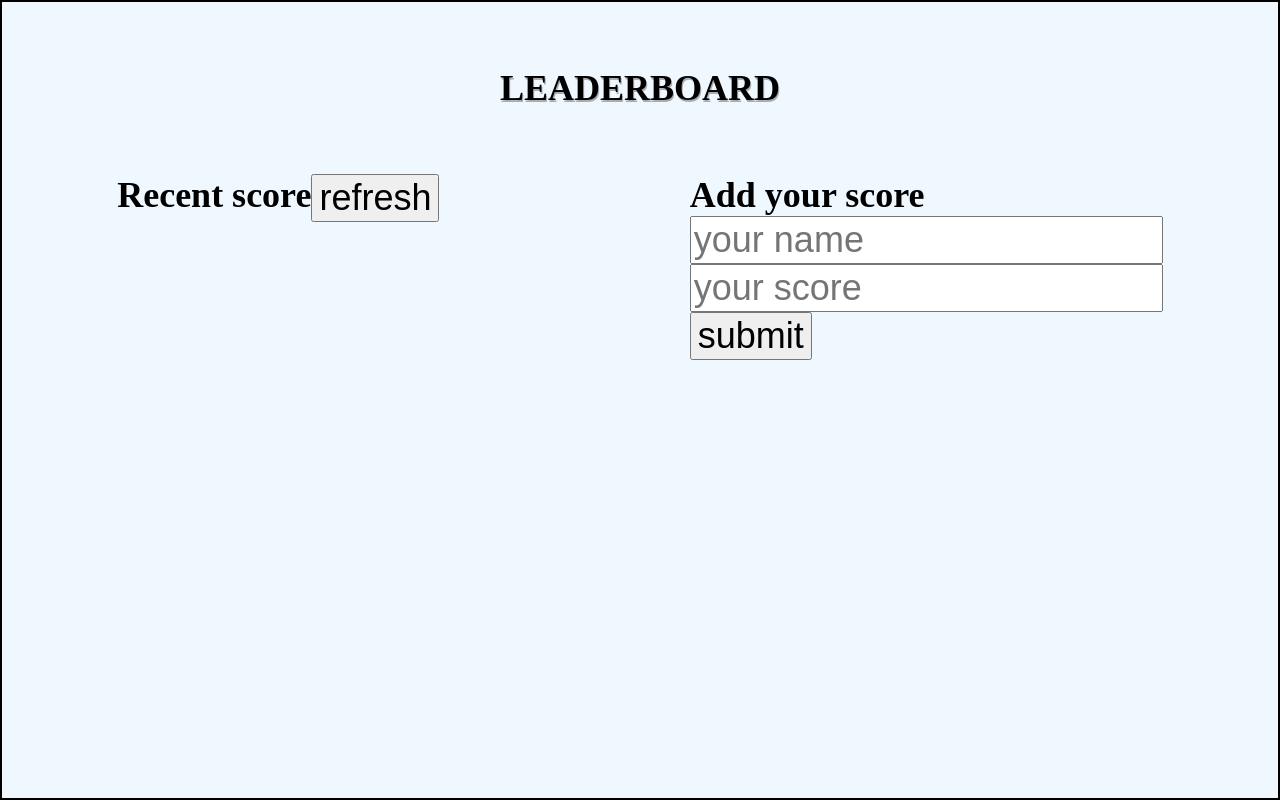
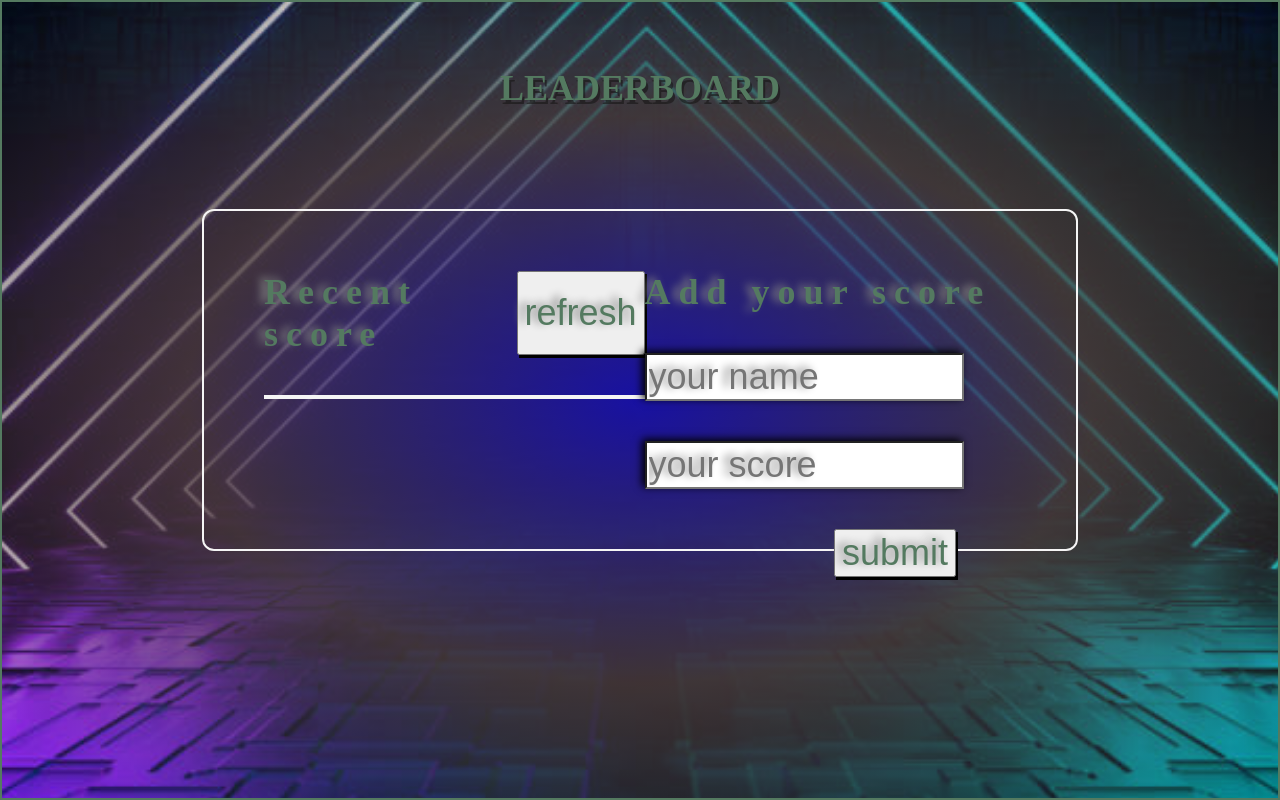
Before and after one commit to Uchenna-ibute/Leaderboard, a website built with webpack: page src/index.html in a window 1280 px wide. Built offline with nearby package versions, Linux system fonts and the light colour scheme; no server answers.

Commit message:
Make the review correction

```diff
--- a/src/index.html
+++ b/src/index.html
@@ -28,7 +28,7 @@
                 <br>
                 <input type="number" placeholder="your score" id="score">
                 <br>
-                <button>submit</button>
+                <button class="bt">submit</button>
               </form>
             </div>
 
--- a/src/style.css
+++ b/src/style.css
@@ -2,12 +2,16 @@
   box-sizing: border-box;
   margin: 0;
   font-size: 36px;
+  color: rgb(84 122 96);
+  text-shadow: -6px -2px 8px grey;
 }
 
 body {
   width: 100%;
   height: 100vh;
-  background-color: aliceblue;
+  background-image: radial-gradient(#1d14c3d1, #4b3c3cd4, transparent), url("../img/img.jpg");
+  background-repeat: no-repeat;
+  background-size: cover;
   border: 2px solid;
 }
 
@@ -15,14 +19,17 @@ h1 {
   text-align: center;
   margin: 65px;
   text-transform: uppercase;
-  text-shadow: 1px 2px #808080a3;
+  text-shadow: 2px 4px #191818a3;
 }
 
 .container {
   display: flex;
-  gap: 20px;
   justify-content: space-around;
   font-size: 16px;
+  border: 2px solid whitesmoke;
+  border-radius: 12px;
+  padding: 60px;
+  margin: 100px 200px;
 }
 
 .head {
@@ -31,6 +38,47 @@ h1 {
 
 .hello {
   display: none;
+}
+
+h2 {
+  letter-spacing: 8px;
+}
+
+.scores {
+  border: 2px solid whitesmoke;
+  margin-top: 40px;
+}
+
+.scores li {
+  border-bottom: 1px solid;
+  list-style: none;
+  width: 100%;
+}
+
+input {
+  width: 75%;
+  margin-top: 40px;
+  box-shadow: -3px -2px 8px 0 black;
+}
+
+#add {
+  position: relative;
+}
+
+.bt {
+  position: absolute;
+  right: 115px;
+  margin-top: 40px;
+  box-shadow: 2px 3px black;
+}
+
+.addscore {
+  margin-right: -55px;
+}
+
+#reload {
+  margin-left: 10px;
+  box-shadow: 2px 3px black;
 }
 
 @media screen and (max-width: 800px) {
@@ -42,8 +90,4 @@ h1 {
     font-size: 8px;
     margin: 20px;
   }
-
-  input {
-    width: 70%;
-  }
 }
```
Also changed, not shown: README.md, dist/bundle.bundle.js, dist/index.html, img/img.jpg (added).
